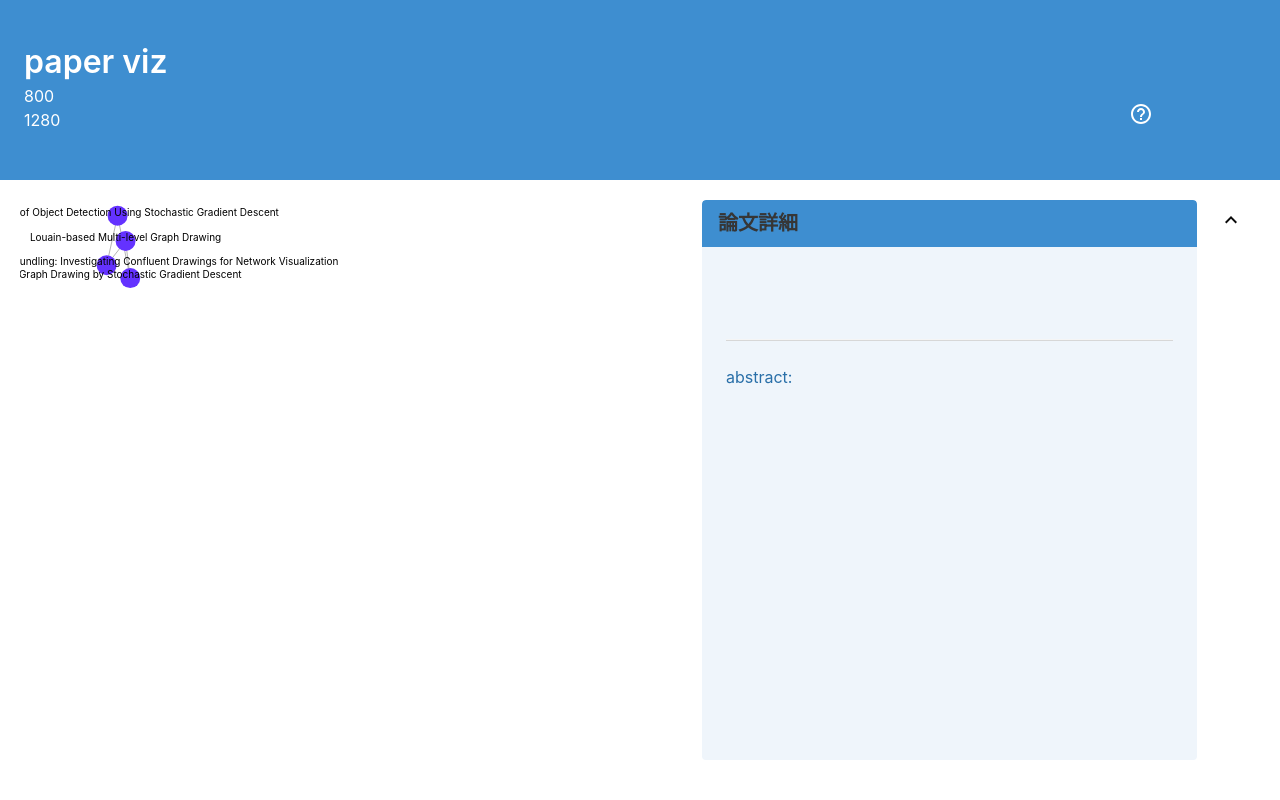
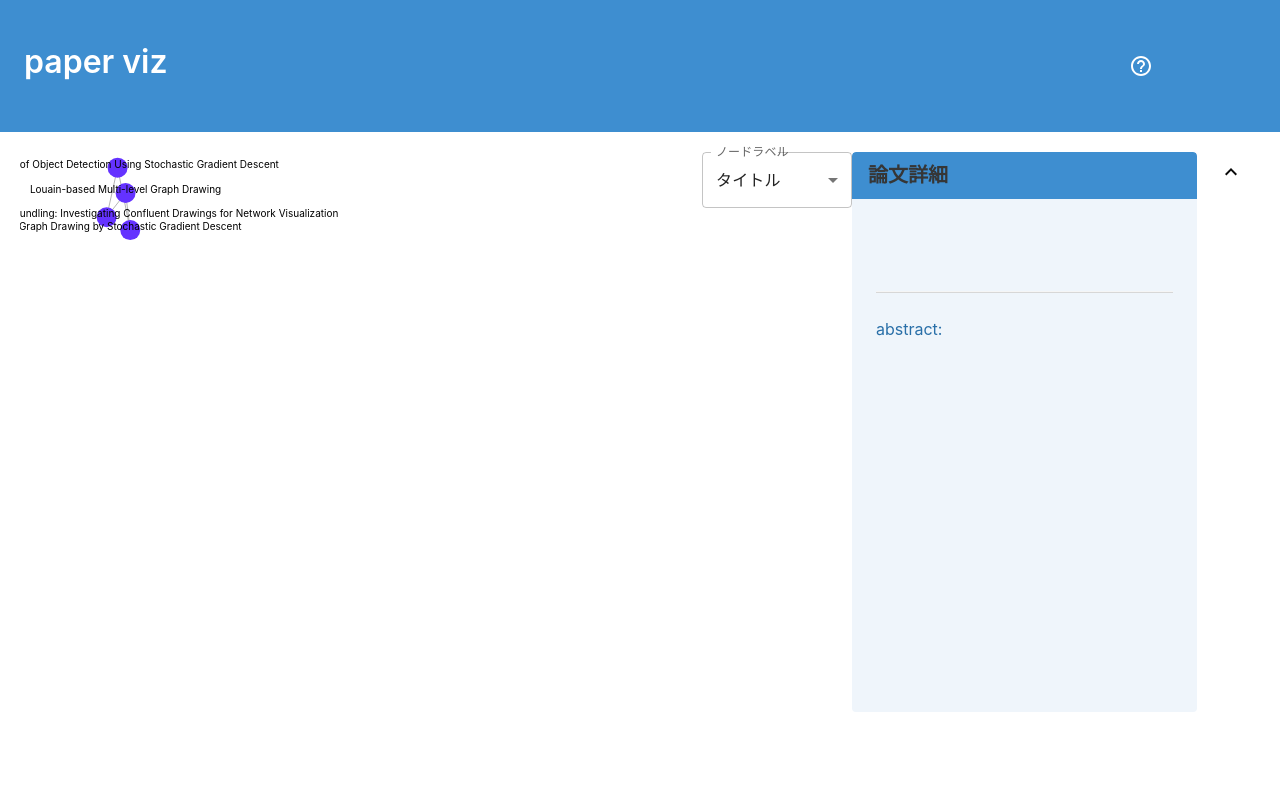
Before and after one commit to vdslab/papers_vis, a React (Vite) app: page /network in a window 1280 px wide. Shown: the top 800 px of the page. Built offline with nearby package versions, Linux system fonts and the light colour scheme.

Commit message:
add node select

```diff
--- a/index.html
+++ b/index.html
@@ -2,6 +2,7 @@
 <html>
   <head>
     <meta charset="utf-8" />
+    <meta name="viewport" content="width=device-width,initial-scale=1" />
     <title>Papers Vis</title>
 
   </head>
--- a/src/components/Header.jsx
+++ b/src/components/Header.jsx
@@ -18,8 +18,6 @@ const Header = () => {
 
 
               <h1 className='title' style= {{position:'relative', top : "20px"}}  >paper viz</h1>
-              <p>{height}</p>
-              <p>{width}</p>
             <Grid container>
 
 
--- a/src/components/NetworkGraph.jsx
+++ b/src/components/NetworkGraph.jsx
@@ -3,6 +3,13 @@ import * as d3 from 'd3';
 import { forceRadial } from "d3";
 import useWindowSize from '../useWindowSize';
 
+/*
+todo
+グラフの調整
+・ノードをドラッグできるようにする
+・ノードテキストを[タイトル、キーワード、作者、なし]で切り替えられるようにする
+・ZoomableSVGを使いやすいように調整する
+*/
 
 const ZoomableSVG= ({ children, width, height }) => {
     //console.log("ZoomableSVG");
@@ -31,12 +38,11 @@ const ZoomableSVG= ({ children, width, height }) => {
 
 
 
-const NetworkGraph = ({detail, setDetail}) => {
+const NetworkGraph = ({detail, setDetail, nodeLabel}) => {
     //グラフの見た目の設定
     const [height, width] = useWindowSize();
     const [graphWidth, graphHeight] = [0.9*height, 0.9*width];
-    const [normalNodeCol, hoverNodeCol, clickedNodeCol,
-    linkCol]
+    const [normalNodeCol, hoverNodeCol, clickedNodeCol, linkCol]
     = ['rgb(100, 50, 255)', 'rgb(120, 70, 255)', 'rgb(200, 30, 50)', 'rgb(150, 150, 150)'];
 
 
@@ -235,7 +241,7 @@ const NetworkGraph = ({detail, setDetail}) => {
                     y={node.y}
                     style={{pointerEvents: "none"}}
                 >
-                    {node.title}
+                    {nodeLabel === "title"?node.title:""}
                 </text>
             );
         })}
--- /dev/null
+++ b/src/components/SelectLabel.jsx
@@ -0,0 +1,36 @@
+import Box from '@mui/material/Box';
+import InputLabel from '@mui/material/InputLabel';
+import MenuItem from '@mui/material/MenuItem';
+import FormControl from '@mui/material/FormControl';
+import Select from '@mui/material/Select';
+
+
+export default function SelectLabel ({nodeLabel, setNodeLabel}) {
+
+  console.log(nodeLabel);
+  const handleChange = (event) => {
+    setNodeLabel(event.target.value);
+  }
+
+    return (
+        <Box sx={{ minWidth: 150 }}>
+          <FormControl fullWidth>
+            <InputLabel id="demo-simple-select-label">ノードラベル</InputLabel>
+            <Select
+              labelId="demo-simple-select-label"
+              id="demo-simple-select"
+              value = {nodeLabel}
+              label= "nodeLabel"
+              onChange={handleChange}
+            >
+              <MenuItem value="title">タイトル</MenuItem>
+              <MenuItem value="keyword">キーワード</MenuItem>
+              <MenuItem value="author">著者</MenuItem>
+              <MenuItem value="year">年代</MenuItem>
+              <MenuItem value="none">なし</MenuItem>
+            </Select>
+          </FormControl>
+        </Box>
+      );
+
+}
--- a/src/pages/network.jsx
+++ b/src/pages/network.jsx
@@ -3,11 +3,14 @@ import KeyboardArrowDownIcon from '@mui/icons-material/KeyboardArrowDown';
 import KeyboardArrowUpIcon from '@mui/icons-material/KeyboardArrowUp';
 import  NetworkGraph  from '../components/NetworkGraph';
 import NodeDetail from '../components/NodeDetail';
+import SelectLabel from '../components/SelectLabel';
 import { useState } from 'react';
+
 
 const Network = () => {
     const [detail, setDetail] = useState({});
     const [isOpenMenu, setIsOpenMenu] = useState(true);
+    const [nodeLabel, setNodeLabel] = useState("title");
 
     return(
 
@@ -16,9 +19,11 @@ const Network = () => {
 
 
             <div style={{width:'55%'}}>
-                <NetworkGraph detail = {detail} setDetail = {setDetail}/>
+                <NetworkGraph detail = {detail} setDetail = {setDetail} nodeLabel = {nodeLabel}/>
 
             </div>
+
+            <SelectLabel nodeLabel = {nodeLabel} setNodeLabel = {setNodeLabel}/>
 
 
             <NodeDetail detail = {detail} isOpenMenu = {isOpenMenu} setIsOpenMenu = {setIsOpenMenu}/>
```
